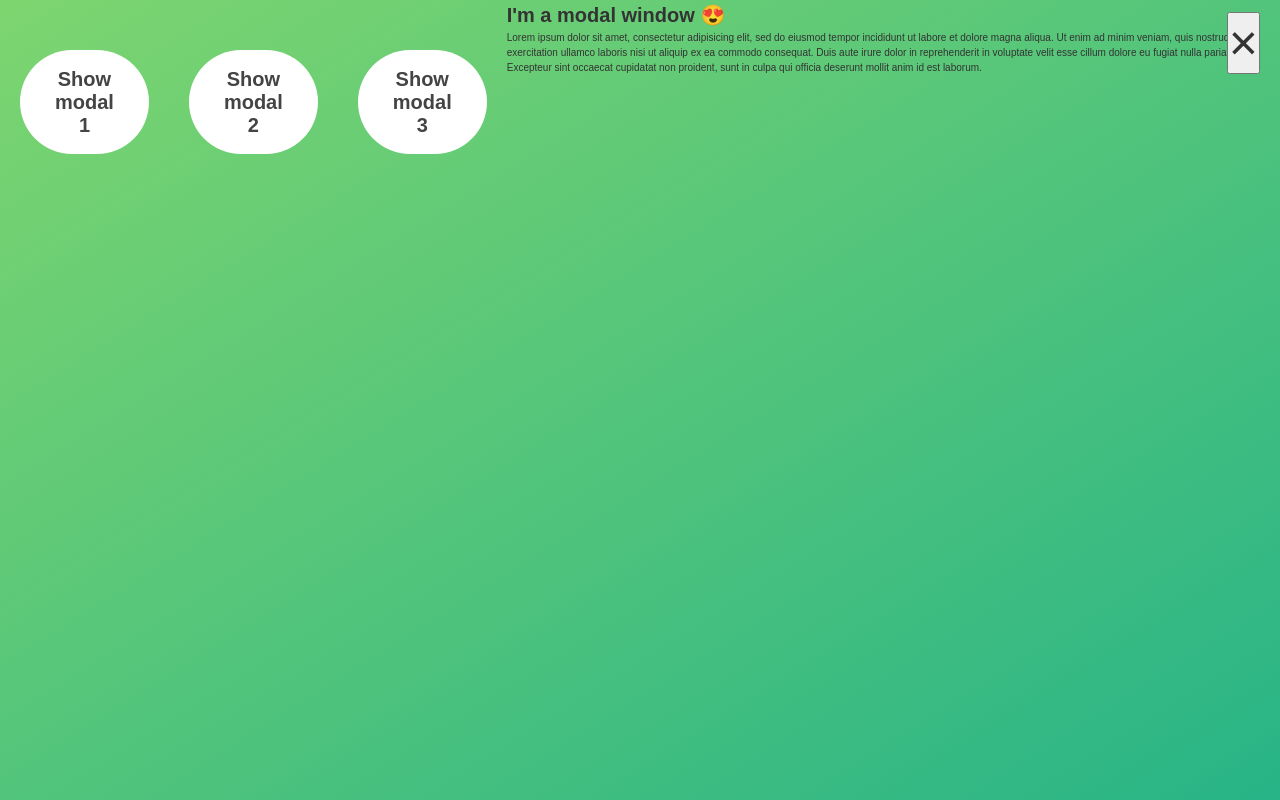
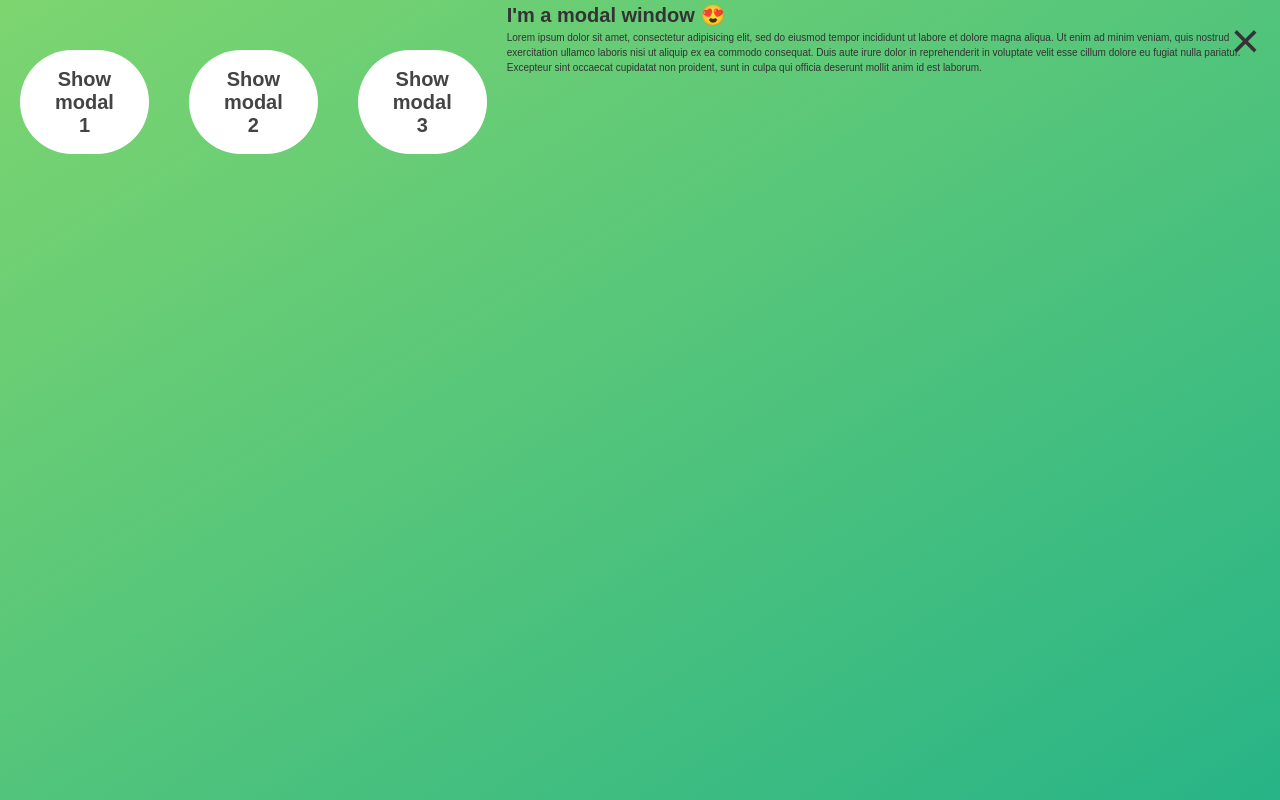
Before and after one commit to GentleMizt/Modal-Js-Game, a plain HTML site: page index.html in a window 1280 px wide. Drawn offline with Linux system fonts and the light colour scheme; a script that the page names is missing.

Commit message:
progress

```diff
--- a/style.css
+++ b/style.css
@@ -38,5 +38,7 @@
     right: 2rem;
     font-size: 5rem;
     color: #333;
-
+    cursor: pointer;
+    border: none;
+    background: none;
 }
```
